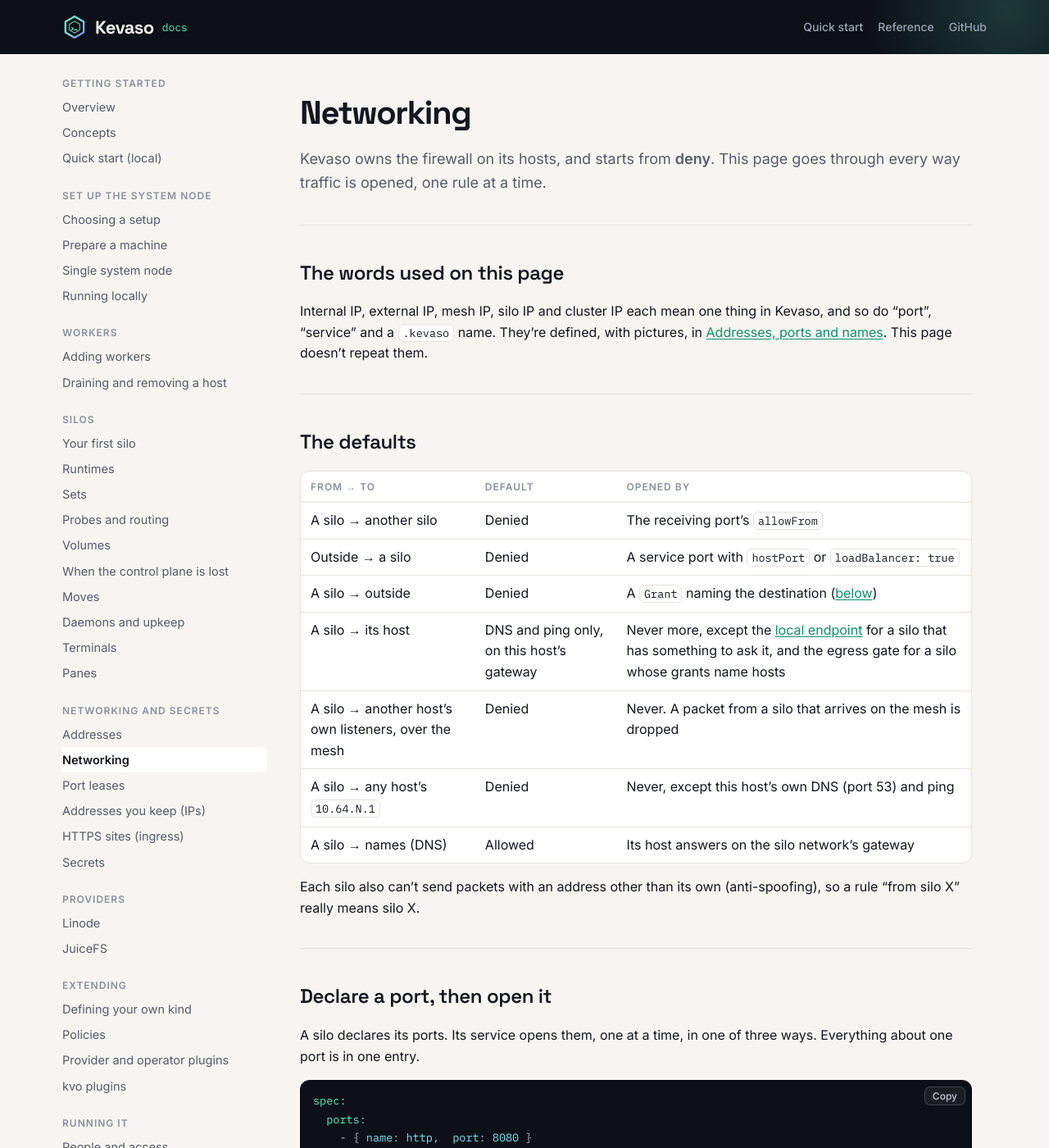
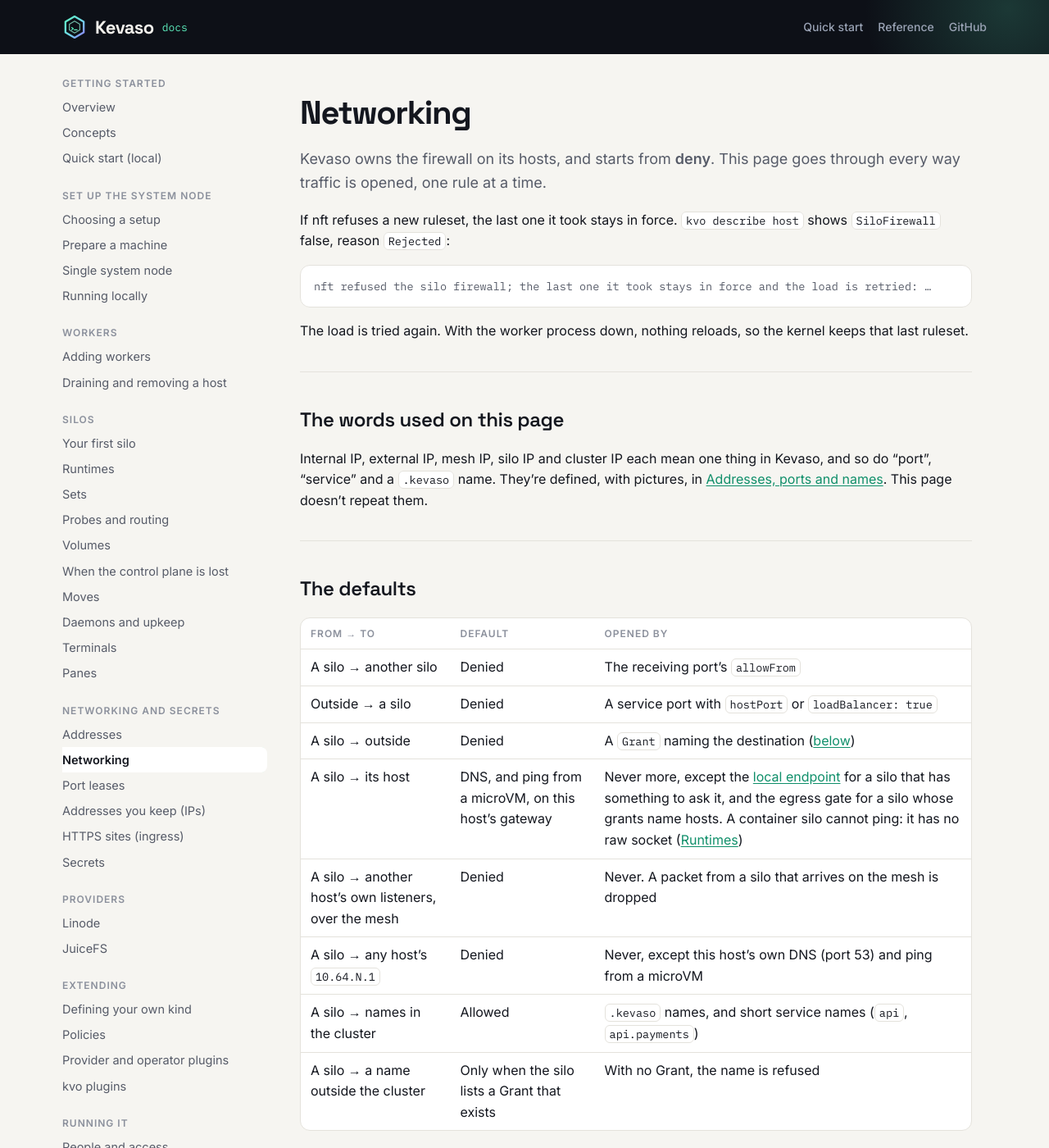
Before and after one commit to dlebee/kevaso-docs, a Jekyll site: the page built from networking.md, in a window 1280 px wide and 1400 px high. Shown: the whole window at 82% size. Built offline with Jekyll 4.4.1, drawn with Linux system fonts in a browser that asks for light colours; some of the changed text lies outside the part shown.

Commit message:
A removed allowFrom cuts its connections, and a silo with no grant cannot resolve outside names.
A refused firewall load keeps the last ruleset. Removing a grant applies to new connections.

Co-Authored-By: Grok <noreply@x.ai>
Co-authored-by: Cursor <cursoragent@cursor.com>

````diff
--- a/networking.md
+++ b/networking.md
@@ -7,6 +7,16 @@ permalink: /networking/
 
 Kevaso owns the firewall on its hosts, and starts from **deny**. This page goes through every way
 traffic is opened, one rule at a time.
+
+If nft refuses a new ruleset, the last one it took stays in force. `kvo describe host` shows
+`SiloFirewall` false, reason `Rejected`:
+
+```text
+nft refused the silo firewall; the last one it took stays in force and the load is retried: …
+```
+
+The load is tried again. With the worker process down, nothing reloads, so the kernel keeps that
+last ruleset.
 
 ---
 
@@ -25,10 +35,11 @@ Internal IP, external IP, mesh IP, silo IP and cluster IP each mean one thing in
 | A silo → another silo | Denied | The receiving port's `allowFrom` |
 | Outside → a silo | Denied | A service port with `hostPort` or `loadBalancer: true` |
 | A silo → outside | Denied | A `Grant` naming the destination ([below](#what-a-silo-may-reach-outside)) |
-| A silo → its host | DNS and ping only, on this host's gateway | Never more, except the [local endpoint]({{ '/secrets/' | relative_url }}) for a silo that has something to ask it, and the egress gate for a silo whose grants name hosts |
+| A silo → its host | DNS, and ping from a microVM, on this host's gateway | Never more, except the [local endpoint]({{ '/secrets/' | relative_url }}) for a silo that has something to ask it, and the egress gate for a silo whose grants name hosts. A container silo cannot ping: it has no raw socket ([Runtimes]({{ '/silos/runtimes/#docker-and-podman' | relative_url }})) |
 | A silo → another host's own listeners, over the mesh | Denied | Never. A packet from a silo that arrives on the mesh is dropped |
-| A silo → any host's `10.64.N.1` | Denied | Never, except this host's own DNS (port 53) and ping |
-| A silo → names (DNS) | Allowed | Its host answers on the silo network's gateway |
+| A silo → any host's `10.64.N.1` | Denied | Never, except this host's own DNS (port 53) and ping from a microVM |
+| A silo → names in the cluster | Allowed | `.kevaso` names, and short service names (`api`, `api.payments`) |
+| A silo → a name outside the cluster | Only when the silo lists a Grant that exists | With no Grant, the name is refused |
 
 Each silo also can't send packets with an address other than its own (anti-spoofing), so a rule
 "from silo X" really means silo X.
@@ -62,6 +73,10 @@ reachable: it can still call out.
 same namespace, `NAMESPACE/NAME` for another. It works across hosts too, over the mesh. A silo named
 here that isn't running opens nothing. `allowFrom` takes silos only: a network range there is
 refused, and ranges go in `sources`.
+
+Removing an `allowFrom` entry also cuts the open connections that entry allowed. TCP is reset.
+UDP is dropped. The cut stays in later rulesets, so that connection does not resume on the next
+reload.
 
 ### On the host's address: `hostPort`
 
@@ -262,4 +277,12 @@ On a port where the same silo also has a host-name rule, its connections go thro
 gate, which also refuses every host of the cluster by address. To reach one there, such as an
 Ingress or a load balancer on another host, the grant has to name that address itself (a `/32`).
 
-DNS always works, so a silo can resolve anything; it just can't connect where no grant says.
+Removing a Grant, or narrowing one, does not cut connections that are already open. It applies to
+new connections. (An `allowFrom` entry is different: removing one cuts the connections it allowed,
+[above](#letting-another-silo-in-allowfrom).)
+
+A silo that lists no Grant, or only names that are not there, cannot resolve a name outside the
+cluster. The answer is refused, and the host's resolvers are not asked. Names in the cluster still
+work: `api.payments.kevaso`, and the short names `api` (same namespace) and `api.payments`. A silo
+that lists a Grant that exists is forwarded to the host's resolvers for other names. Resolving a
+name is not permission to connect: the grant still decides that.
````
Also changed, not shown: networking/model.md (+4 -3 lines).
